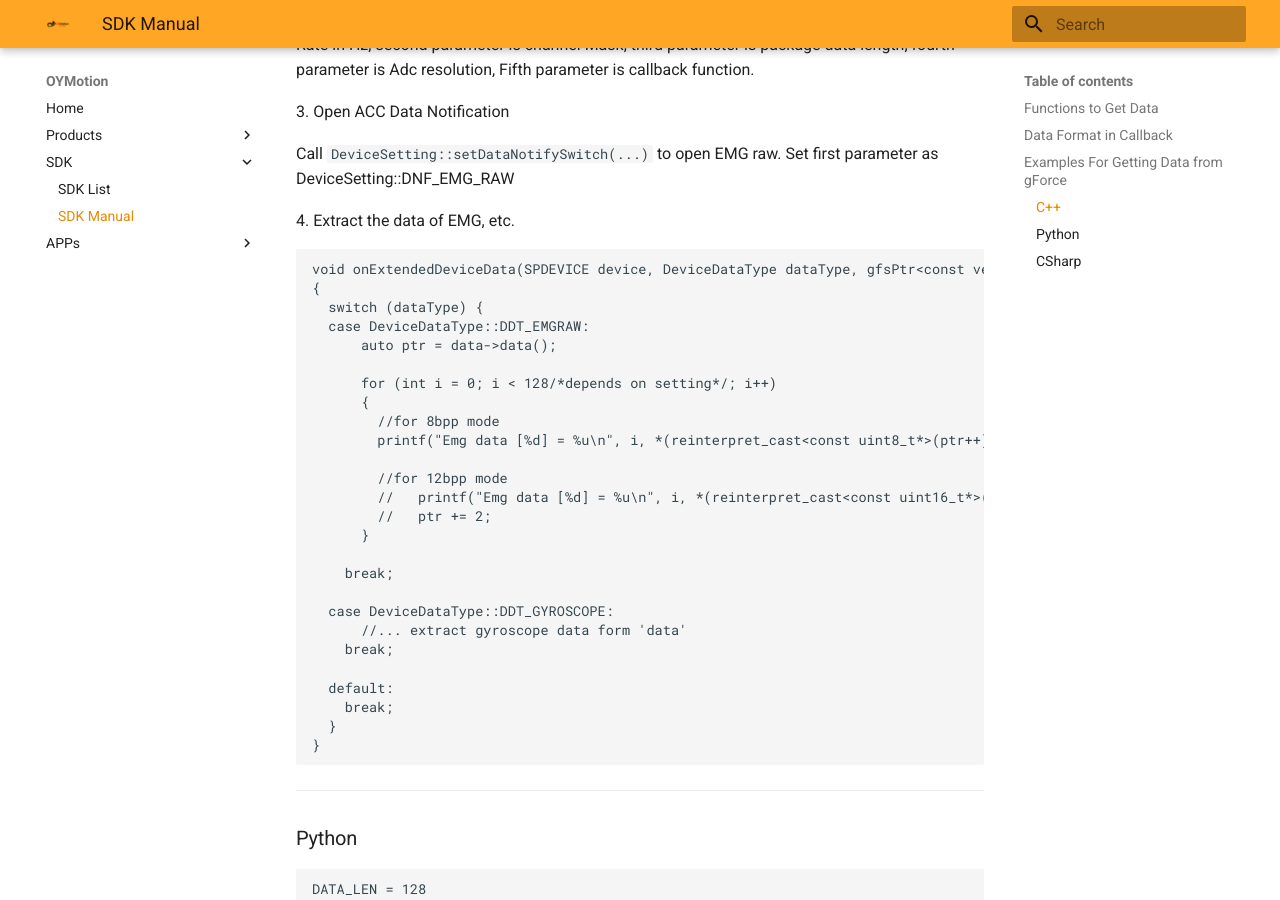
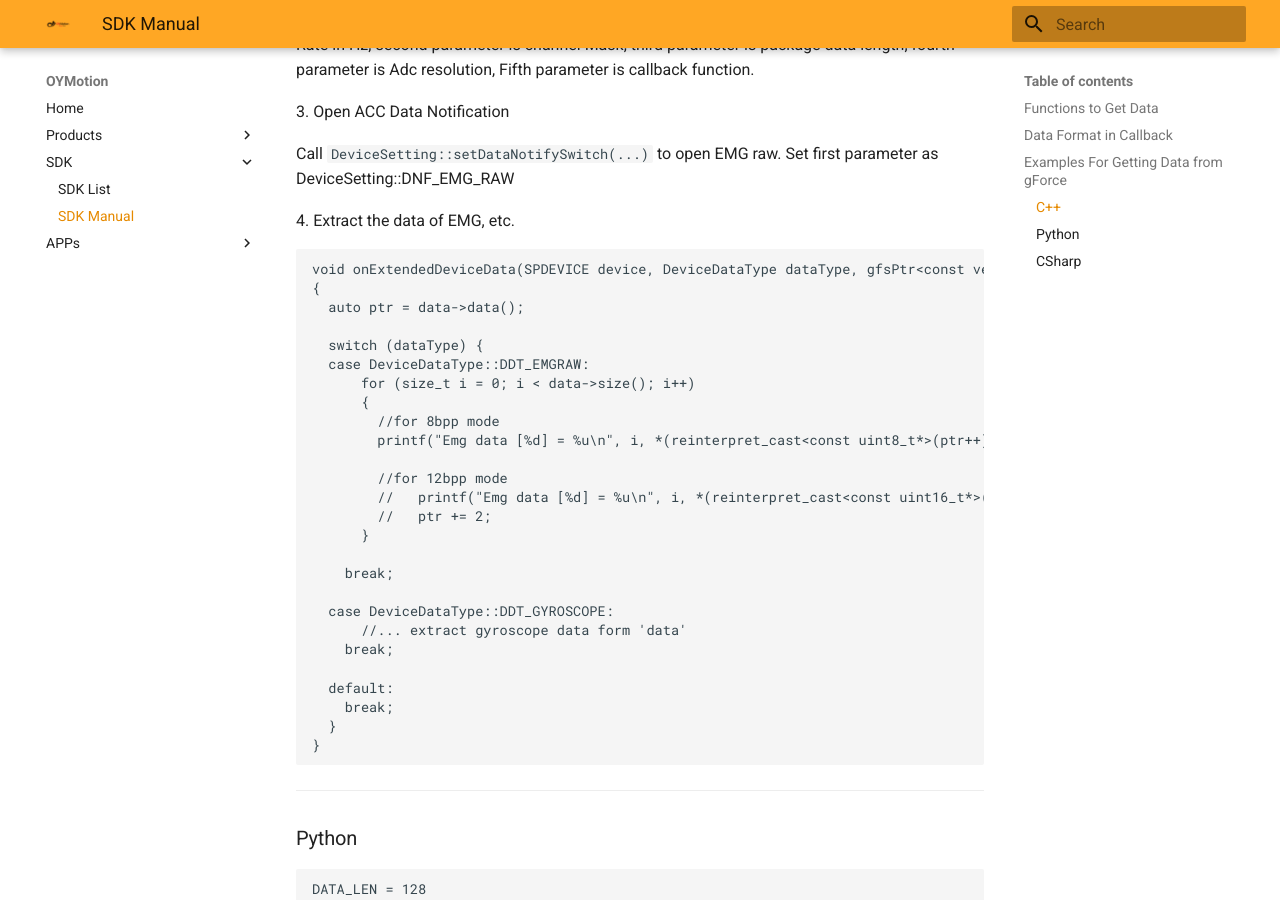
Before and after one commit to oymotion/oymotionDeveloperCommunity, an MkDocs documentation site: the page built from docs/gForceSDK/gForceSDK.md, in a window 1280 px wide and 900 px high, scrolled down 3026 px. Built offline with MkDocs 1.6.1 and Material for MkDocs 9.7.7, drawn with Linux system fonts in a browser that asks for light colours.

Commit message:
Refine sample code.

````diff
--- a/docs/gForceSDK/gForceSDK.md
+++ b/docs/gForceSDK/gForceSDK.md
@@ -74,11 +74,11 @@ Call `DeviceSetting::setDataNotifySwitch(...)` to open EMG raw. Set first parame
 ```C++
 void onExtendedDeviceData(SPDEVICE device, DeviceDataType dataType, gfsPtr<const vector<GF_UINT8>> data) override
 {
+  auto ptr = data->data();
+
   switch (dataType) {
   case DeviceDataType::DDT_EMGRAW:
-      auto ptr = data->data();
-
-      for (int i = 0; i < 128/*depends on setting*/; i++)
+      for (size_t i = 0; i < data->size(); i++)
       {
         //for 8bpp mode
         printf("Emg data [%d] = %u\n", i, *(reinterpret_cast<const uint8_t*>(ptr++)));
````
